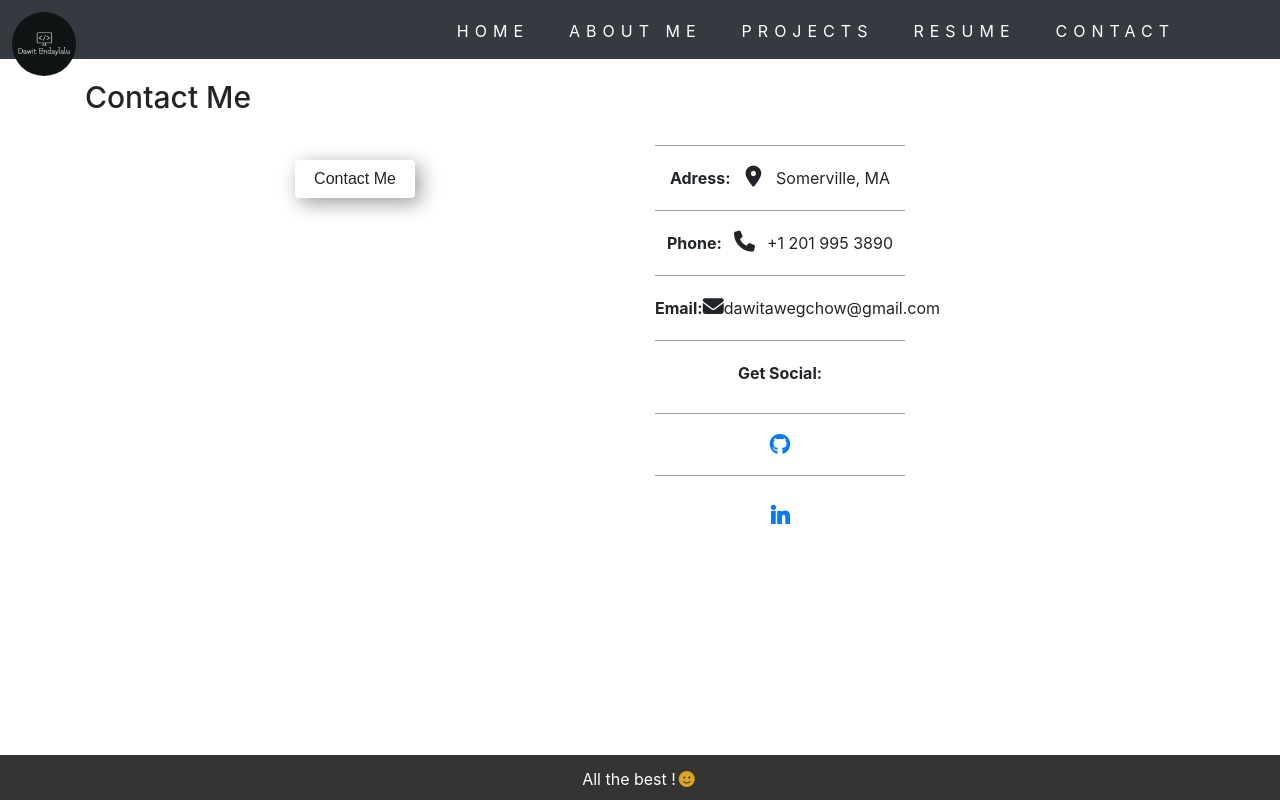
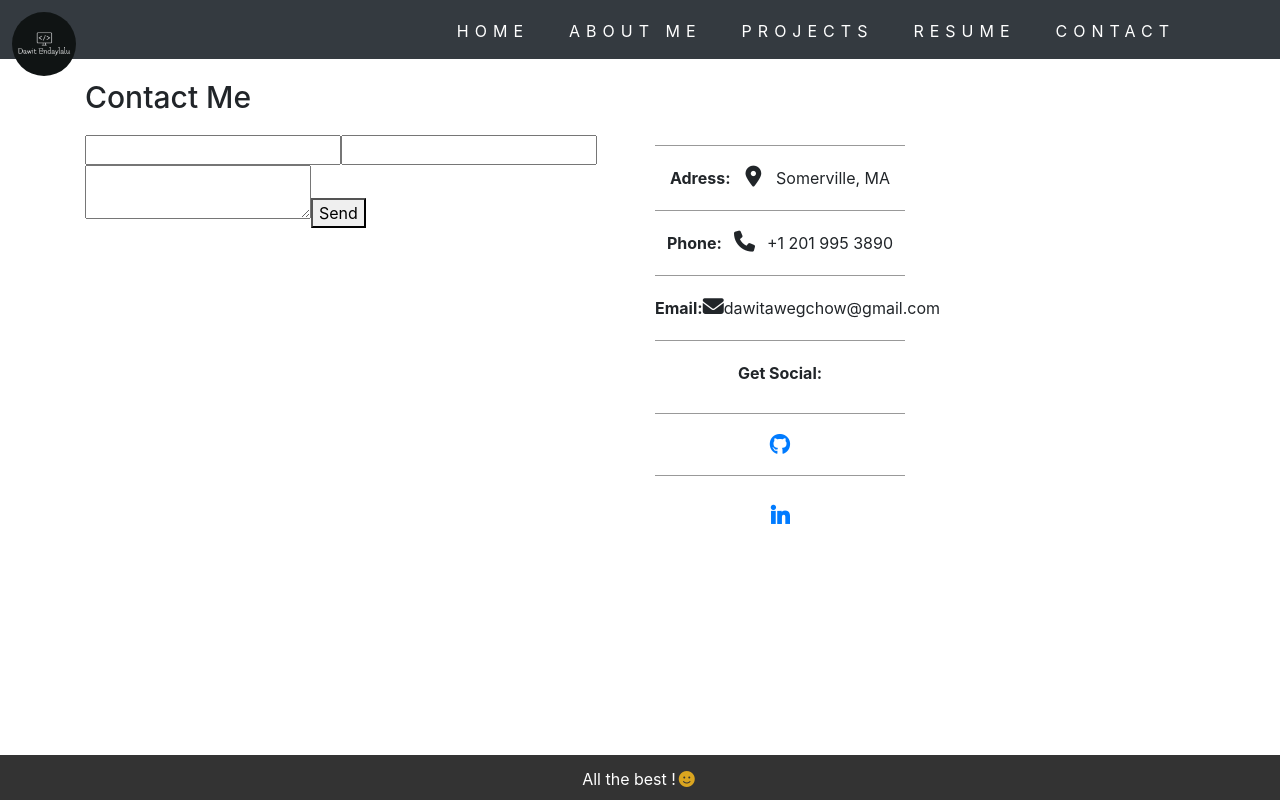
Before and after one commit to dawit-design/portfolio, a React (Create React App) app: page /contact in a window 1280 px wide. Built offline with nearby package versions, Linux system fonts and the light colour scheme.

Commit message:
contact form working

```diff
--- a/src/components/Contact.js
+++ b/src/components/Contact.js
@@ -8,21 +8,13 @@ export default function Contact() {
           <h1 className="contact-intro">Contact Me</h1>
           <div className="row">
             <div className="col-md-6">
-              <form className="contact-form">
-                {/* <div className="form-group">
-                  <input type="text" className="form-control" placeholder="Your-name" />
-                </div>
-                <div className="form-group">
-                  <input type="number" className="form-control" placeholder="Phone-number" />
-                </div>
-                <div className="form-group">
-                  <input type="email" className="form-control" placeholder="Email-id" />
-                </div>
-                <div className="form-group">
-                  <textarea  className="form-control" rows="4" placeholder="Message"></textarea>
-                </div> */}
-                <a className="btn" href="mailto:dawitawegchow@gmail.com">Contact Me</a>
-              </form>
+            <form action="https://getform.io/f/049dc321-e767-41dd-847b-66fba12939ed" method="POST">
+                  <input type="text" name="name" />
+                  <input type="email" name="email" />
+                  <textarea type="text" name="message" />
+                  <button type="submit">Send</button>
+                </form>
+
             </div>
             <div className="col-md-6 contact-info">
               <div className="social-icons"><b>Adress:</b><i className="fas fa-map-marker-alt"></i> Somerville, MA</div>
```
